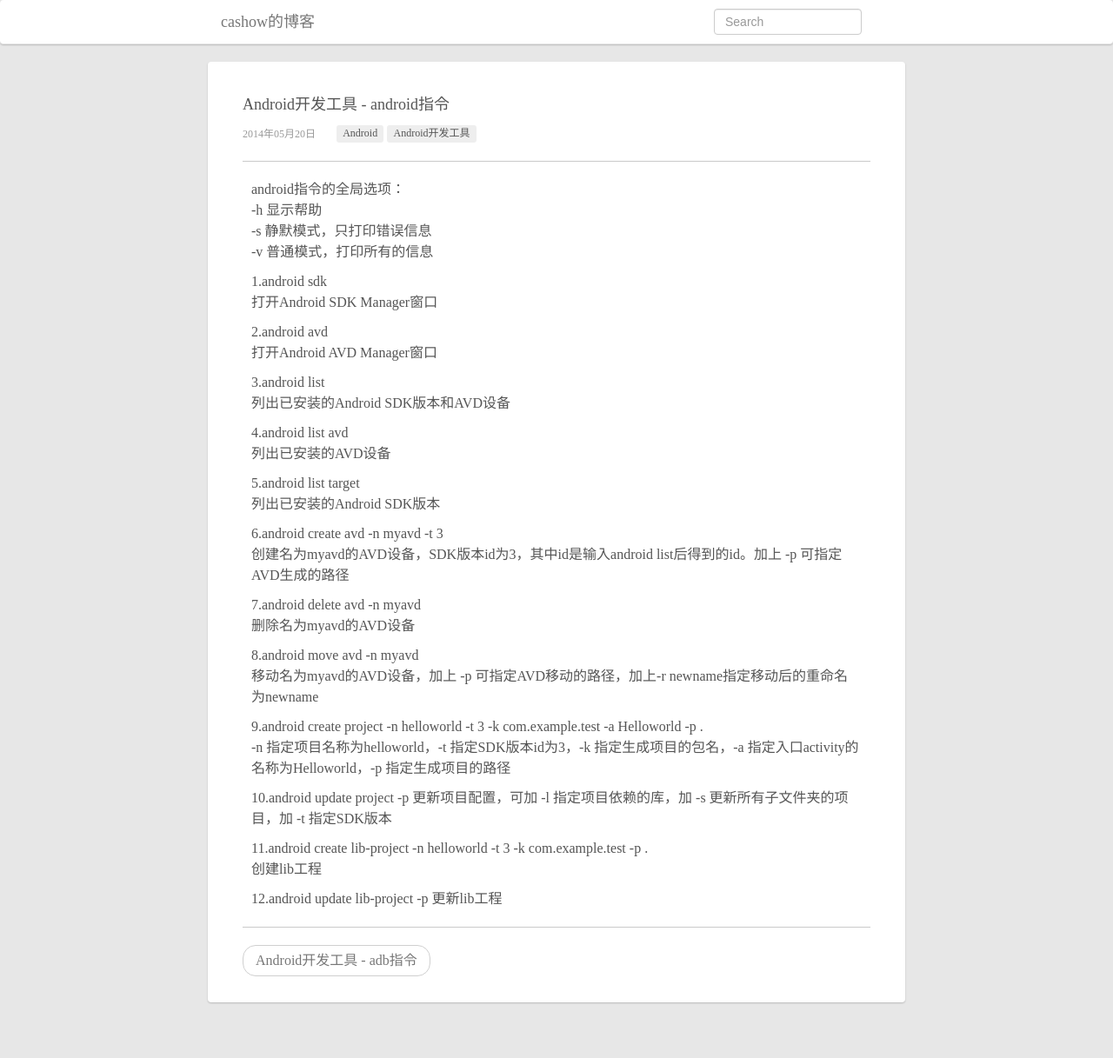
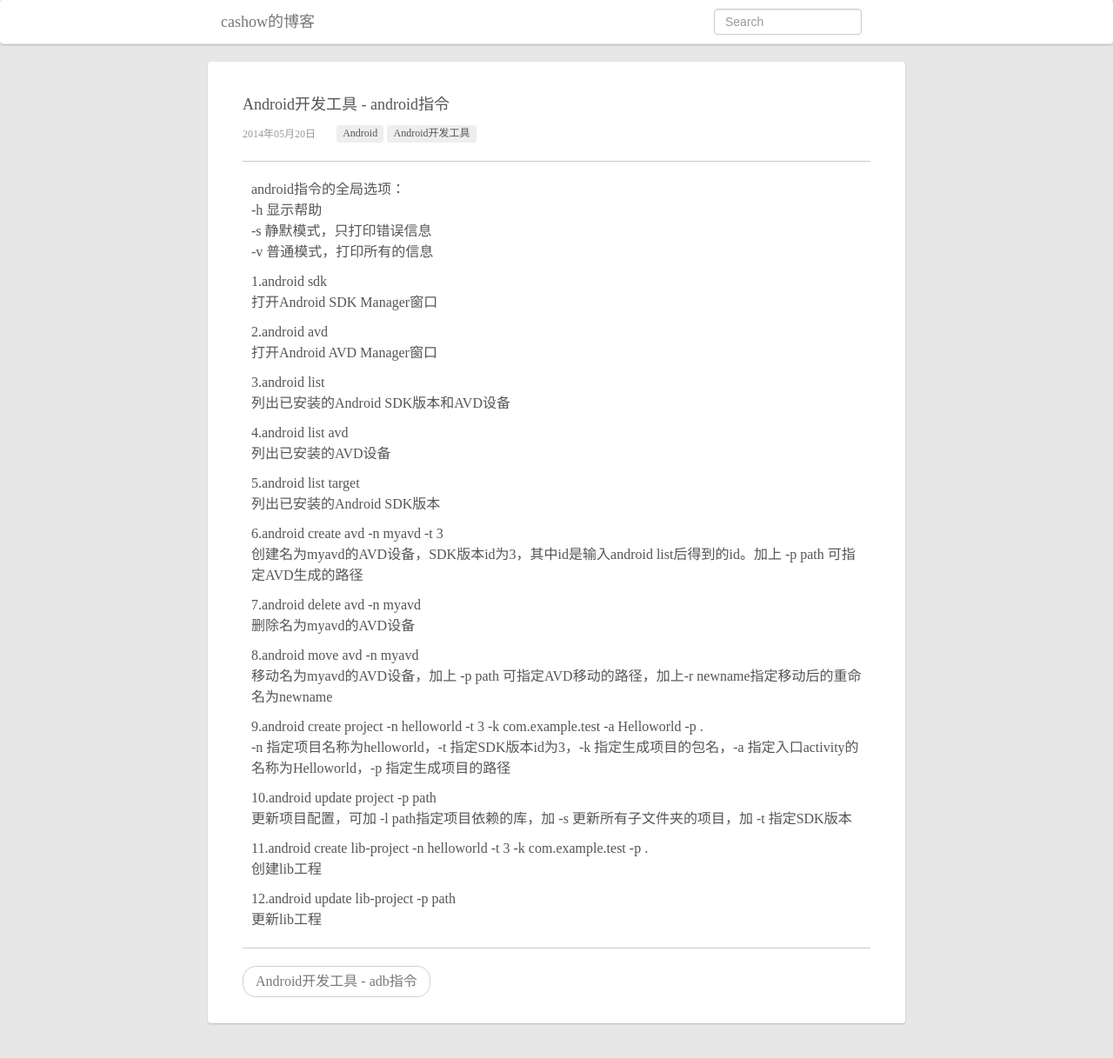
Before and after one commit to cashow/cashow.github.io, a Jekyll site: the page built from _posts/2014-05-20-Android-developer-tools-android-command.md, in a window 1280 px wide. Shown: the whole page at 87% size. Built offline with Jekyll 4.4.1, drawn with Linux system fonts in a browser that asks for light colours; Markdown is read by kramdown in place of the engine named in the settings; before the commit the page ends 1193 px from its top, so only the background shows below that.

Commit message:
修改部分文字

```diff
--- a/_posts/2014-05-20-Android-developer-tools-android-command.md
+++ b/_posts/2014-05-20-Android-developer-tools-android-command.md
@@ -26,22 +26,22 @@
 列出已安装的Android SDK版本
 
 6.android create avd -n myavd -t 3
-创建名为myavd的AVD设备，SDK版本id为3，其中id是输入android list后得到的id。加上 -p <path> 可指定AVD生成的路径
+创建名为myavd的AVD设备，SDK版本id为3，其中id是输入android list后得到的id。加上 -p path 可指定AVD生成的路径
 
 7.android delete avd -n myavd
 删除名为myavd的AVD设备
 
 8.android move avd -n myavd
-移动名为myavd的AVD设备，加上 -p <path> 可指定AVD移动的路径，加上-r newname指定移动后的重命名为newname
+移动名为myavd的AVD设备，加上 -p path 可指定AVD移动的路径，加上-r newname指定移动后的重命名为newname
 
 9.android create project -n helloworld -t 3 -k com.example.test -a Helloworld -p .
 -n 指定项目名称为helloworld，-t 指定SDK版本id为3，-k 指定生成项目的包名，-a 指定入口activity的名称为Helloworld，-p 指定生成项目的路径
 
-10.android update project -p <path>
-更新项目配置，可加 -l <path>指定项目依赖的库，加 -s 更新所有子文件夹的项目，加 -t 指定SDK版本
+10.android update project -p path
+更新项目配置，可加 -l path指定项目依赖的库，加 -s 更新所有子文件夹的项目，加 -t 指定SDK版本
 
 11.android create lib-project -n helloworld -t 3 -k com.example.test -p .
 创建lib工程
 
-12.android update lib-project -p <path>
+12.android update lib-project -p path
 更新lib工程
```
